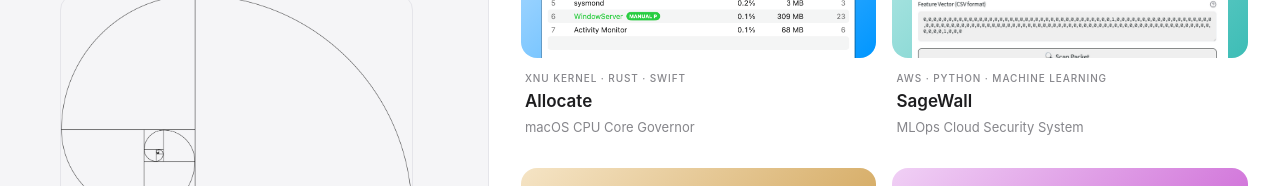
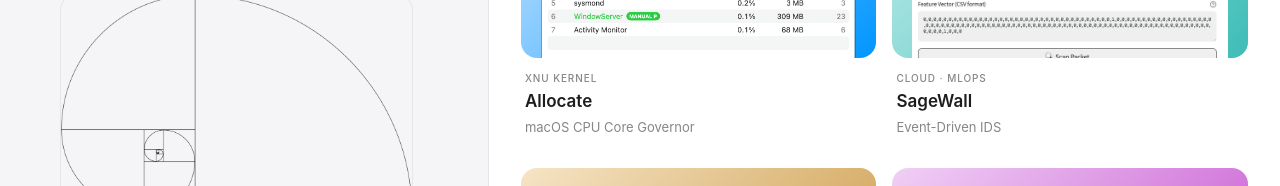
Before and after one commit to awzheng/me, a Next.js app: page / in a window 1280 px wide. Shown: the part 479-665 px from the top of the page. Built offline with nearby package versions, Linux system fonts and the light colour scheme.

Commit message:
fix project card desc

```diff
--- a/app/page.tsx
+++ b/app/page.tsx
@@ -178,7 +178,7 @@
                   </div>
                 </a>
                 <div className="project-card-text">
-                  <span className="project-card-category">XNU Kernel · Rust · Swift</span>
+                  <span className="project-card-category">XNU Kernel</span>
                   <a
                     href="https://allocate.awzheng.me/"
                     target="_blank"
@@ -205,14 +205,14 @@
                   </div>
                 </a>
                 <div className="project-card-text">
-                  <span className="project-card-category">AWS · Python · Machine Learning</span>
+                  <span className="project-card-category">Cloud ⋅ MLOps</span>
                   <a
                     href="https://github.com/awzheng/SageWall"
                     target="_blank"
                     rel="noopener noreferrer"
                     className="project-card-title"
                   >SageWall</a>
-                  <span className="project-card-subtitle">MLOps Cloud Security System</span>
+                  <span className="project-card-subtitle">Event-Driven IDS</span>
                 </div>
               </div>
 
@@ -232,14 +232,14 @@
                   </div>
                 </a>
                 <div className="project-card-text">
-                  <span className="project-card-category">Golang · MongoDB · Rest API</span>
+                  <span className="project-card-category">Concurrency</span>
                   <a
                     href="https://github.com/awzheng/CrawlStars"
                     target="_blank"
                     rel="noopener noreferrer"
                     className="project-card-title"
                   >CrawlStars</a>
-                  <span className="project-card-subtitle">Concurrent Search Engine</span>
+                  <span className="project-card-subtitle">Distributed Search Engine</span>
                 </div>
               </div>
 
@@ -259,14 +259,14 @@
                   </div>
                 </a>
                 <div className="project-card-text">
-                  <span className="project-card-category">Generative AI</span>
+                  <span className="project-card-category">Applied AI</span>
                   <a
                     href="https://github.com/awzheng/Autotoon"
                     target="_blank"
                     rel="noopener noreferrer"
                     className="project-card-title"
                   >Autotoon</a>
-                  <span className="project-card-subtitle">PDF-to-Manga AI Illustrator</span>
+                  <span className="project-card-subtitle">PDF Illustrator</span>
                 </div>
               </div>
 
```
